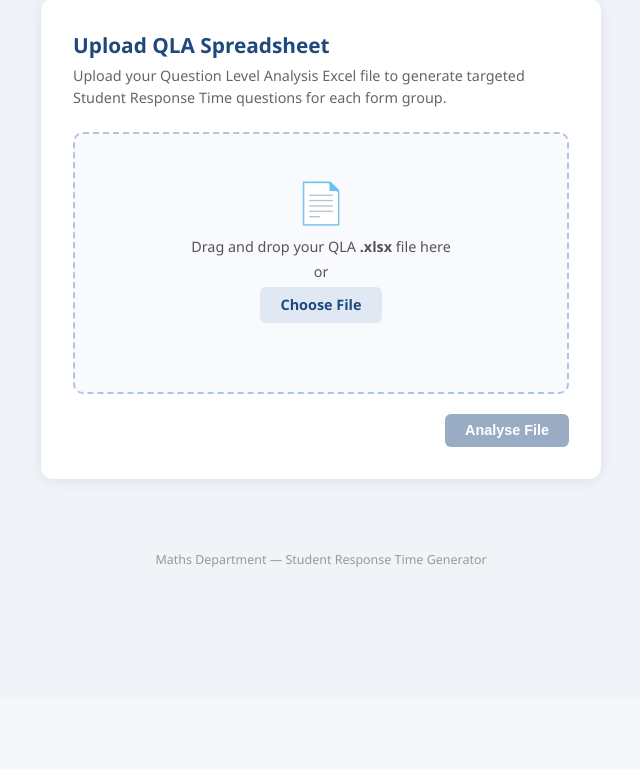
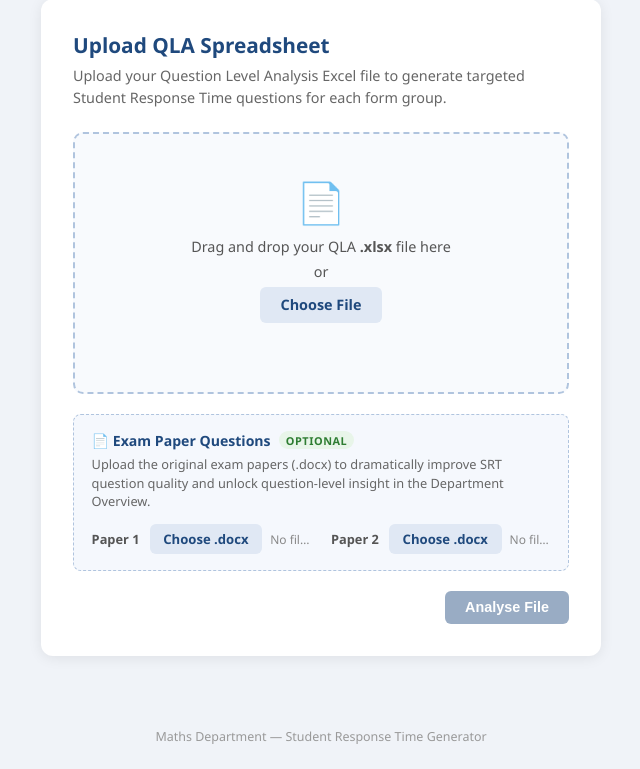
Before and after one commit to PressureJag/QLA-to-SRT-JBA, a Flask app: page / in a window 1280 px wide. Shown: the part 101-870 px from the top of the page, without its empty margins (319-959 px from the left). Before the commit the page ends 668 px from the top, so only its background shows below. Run offline with Flask 3, Linux system fonts and the light colour scheme.

Commit message:
Add exam paper question integration
Optional upload of Paper 1 and Paper 2 Word documents (.docx) on the
upload page. Questions are parsed by Q-number and matched to QLA topic
columns, enriching every downstream output:

- SRT generation: Claude prompt now includes the original exam question
  so generated revision questions directly mirror the tested sub-skill
- Department Overview: question text shown in priority targets, under
  each class focus card topic bar, and as heatmap cell hover tooltips
- Analysis page: heatmap hover tooltips include question text
- Gracefully no-ops if no papers are uploaded (existing behaviour unchanged)

Co-Authored-By: Claude Sonnet 4.6 <noreply@anthropic.com>

```diff
--- a/analyser.py
+++ b/analyser.py
@@ -214,7 +214,7 @@ def scan_qla(filepath):
     return result
 
 
-def deep_analyse_qla(filepath):
+def deep_analyse_qla(filepath, question_bank=None):
     """
     Full deep analysis of a QLA file.
 
@@ -264,10 +264,11 @@ def deep_analyse_qla(filepath):
                 stats  = _topic_stats(scores, q["max_marks"])
                 if stats:
                     cls_topic_stats.append({
-                        "topic":     q["topic"],
-                        "max_marks": q["max_marks"],
+                        "topic":         q["topic"],
+                        "max_marks":     q["max_marks"],
                         **stats,
-                        "band":      _score_band(stats["avg_pct"]),
+                        "band":          _score_band(stats["avg_pct"]),
+                        "question_text": (question_bank or {}).get(q["topic"], {}).get("text"),
                     })
 
             cls_topic_stats.sort(key=lambda x: x["avg_pct"])
@@ -299,7 +300,12 @@ def deep_analyse_qla(filepath):
         # ── Topic heatmap: all topics × all classes ───────────────────────
         heatmap = []
         for q in merged:
-            row = {"topic": q["topic"], "max_marks": q["max_marks"], "class_data": {}}
+            row = {
+                "topic":         q["topic"],
+                "max_marks":     q["max_marks"],
+                "class_data":    {},
+                "question_text": (question_bank or {}).get(q["topic"], {}).get("text"),
+            }
             all_scores = []
             for cls in all_classes:
                 scores = q["class_scores"].get(cls, [])
@@ -371,7 +377,10 @@ def deep_analyse_qla(filepath):
                     "group_code": code, "group_name": group_data["name"], "avg_pct": row["group_avg_pct"],
                 })
     output["cross_group_weak"] = sorted(
-        [{"topic": t, "groups": g, "min_pct": min(x["avg_pct"] for x in g)}
+        [{"topic":         t,
+          "groups":        g,
+          "min_pct":       min(x["avg_pct"] for x in g),
+          "question_text": (question_bank or {}).get(t, {}).get("text")}
          for t, g in weak_map.items() if len(g) >= 2],
         key=lambda x: x["min_pct"],
     )
--- a/app.py
+++ b/app.py
@@ -15,6 +15,16 @@ except ImportError:
     pass
 
 from analyser import deep_analyse_qla
+from parsers.exam_paper import parse_papers
+
+
+def _load_question_bank():
+    """Load saved question bank JSON from session path, or return {}."""
+    path = session.get("questions_path")
+    if path and Path(path).exists():
+        with open(path) as f:
+            return json.load(f)
+    return {}
 
 app = Flask(__name__)
 app.secret_key = os.environ.get("SECRET_KEY", "dev-secret-change-in-prod")
@@ -38,6 +48,19 @@ def index():
     return render_template("index.html")
 
 
+def _save_upload(file_obj, allowed_exts):
+    """Save an uploaded file and return its Path, or None if invalid."""
+    if not file_obj or not file_obj.filename:
+        return None
+    ext = file_obj.filename.rsplit(".", 1)[-1].lower()
+    if ext not in allowed_exts:
+        return None
+    name = f"{uuid.uuid4().hex}_{secure_filename(file_obj.filename)}"
+    path = UPLOAD_FOLDER / name
+    file_obj.save(path)
+    return path
+
+
 @app.route("/upload", methods=["POST"])
 def upload():
     if "qla_file" not in request.files:
@@ -52,8 +75,23 @@ def upload():
     save_path   = UPLOAD_FOLDER / unique_name
     f.save(save_path)
 
+    # Optional exam paper uploads (Paper 1 / Paper 2)
+    p1 = _save_upload(request.files.get("paper1"), {"docx"})
+    p2 = _save_upload(request.files.get("paper2"), {"docx"})
+    question_bank = parse_papers(p1, p2)
+
+    # Persist question bank as JSON so we don't re-parse on every request
+    if question_bank:
+        qb_name = f"{uuid.uuid4().hex}_questions.json"
+        qb_path = UPLOAD_FOLDER / qb_name
+        with open(qb_path, "w") as fh:
+            json.dump(question_bank, fh)
+        session["questions_path"] = str(qb_path)
+    else:
+        session.pop("questions_path", None)
+
     try:
-        analysis = deep_analyse_qla(save_path)
+        analysis = deep_analyse_qla(save_path, question_bank=question_bank)
     except Exception as e:
         save_path.unlink(missing_ok=True)
         return render_template("index.html", error=f"Could not read file: {e}")
@@ -74,7 +112,7 @@ def generate_srt():
 
     # Re-run analysis from the stored file (avoids session size limits)
     try:
-        analysis = deep_analyse_qla(qla_path)
+        analysis = deep_analyse_qla(qla_path, question_bank=_load_question_bank())
     except Exception as e:
         return render_template("index.html", error=f"Could not re-read file: {e}")
 
@@ -119,7 +157,7 @@ def department():
         return redirect(url_for("index"))
 
     try:
-        analysis = deep_analyse_qla(qla_path)
+        analysis = deep_analyse_qla(qla_path, question_bank=_load_question_bank())
     except Exception as e:
         return render_template("index.html", error=f"Could not re-read file: {e}")
 
--- a/requirements.txt
+++ b/requirements.txt
@@ -1,5 +1,6 @@
 flask>=3.0.0
 anthropic>=0.25.0
 openpyxl>=3.1.0
+python-docx>=1.0.0
 werkzeug>=3.0.0
 python-dotenv>=1.0.0
--- a/static/style.css
+++ b/static/style.css
@@ -243,6 +243,103 @@ footer { text-align: center; padding: 1.5rem; font-size: 0.78rem; color: #999; m
   .group-panel { box-shadow: none; border: 1px solid #ccc; page-break-before: always; }
   .group-panel:first-of-type { page-break-before: avoid; }
   .class-breakdown-card { page-break-inside: avoid; }
+}
+
+/* ── Exam paper upload section (index page) ─────────────────────────────────── */
+.papers-section {
+  margin-top: 1.25rem;
+  background: #f5f8fd;
+  border: 1.5px dashed #b0c4de;
+  border-radius: 8px;
+  padding: 1rem 1.1rem;
+}
+
+.papers-header {
+  display: flex;
+  align-items: center;
+  gap: 0.5rem;
+  margin-bottom: 0.35rem;
+}
+
+.papers-title {
+  font-weight: 700;
+  font-size: 0.88rem;
+  color: #1f497d;
+}
+
+.papers-optional-tag {
+  background: #e8f5e9;
+  color: #2e7d32;
+  font-size: 0.68rem;
+  font-weight: 700;
+  padding: 0.1rem 0.45rem;
+  border-radius: 10px;
+  text-transform: uppercase;
+  letter-spacing: 0.05em;
+}
+
+.papers-hint {
+  font-size: 0.8rem;
+  color: #666;
+  margin-bottom: 0.85rem;
+  line-height: 1.45;
+}
+
+.papers-row {
+  display: flex;
+  gap: 1.25rem;
+  flex-wrap: wrap;
+}
+
+.paper-upload {
+  display: flex;
+  align-items: center;
+  gap: 0.5rem;
+  flex: 1;
+  min-width: 200px;
+}
+
+.paper-label {
+  font-size: 0.8rem;
+  font-weight: 700;
+  color: #555;
+  min-width: 50px;
+}
+
+.paper-btn {
+  white-space: nowrap;
+  flex-shrink: 0;
+}
+
+.paper-chosen {
+  font-size: 0.75rem;
+  color: #888;
+  overflow: hidden;
+  text-overflow: ellipsis;
+  white-space: nowrap;
+  flex: 1;
+}
+
+/* ── Question text displays ──────────────────────────────────────────────────── */
+.priority-question-text {
+  font-size: 0.75rem;
+  color: #7a5c00;
+  font-style: italic;
+  margin: 0.25rem 0 0.35rem;
+  line-height: 1.4;
+}
+
+.cfc-question-text {
+  font-size: 0.68rem;
+  color: #999;
+  font-style: italic;
+  margin-top: 0.2rem;
+  line-height: 1.35;
+  overflow: hidden;
+  text-overflow: ellipsis;
+  display: -webkit-box;
+  -webkit-line-clamp: 2;
+  -webkit-box-orient: vertical;
 }
 
 /* ── Department Overview Page ───────────────────────────────────────────────── */
--- a/templates/analysis.html
+++ b/templates/analysis.html
@@ -201,7 +201,7 @@
             {% for cls in group.all_classes %}
               {% set cd = row.class_data.get(cls) %}
               {% if cd %}
-              <td class="heat-cell {{ cd.band }}" title="{{ cls }}: {{ cd.avg_pct }}% ({{ cd.num_students }} students)">
+              <td class="heat-cell {{ cd.band }}" title="{{ cls }}: {{ cd.avg_pct }}% ({{ cd.num_students }} students){% if row.question_text %} | {{ row.question_text[:120] }}{% endif %}">
                 {{ cd.avg_pct }}%
               </td>
               {% else %}
--- a/templates/index.html
+++ b/templates/index.html
@@ -18,6 +18,32 @@
       <input type="file" id="qlaFile" name="qla_file" accept=".xlsx,.xls" style="display:none">
       <p class="file-chosen" id="fileChosen"></p>
     </div>
+
+    <div class="papers-section">
+      <div class="papers-header">
+        <span class="papers-title">&#128196; Exam Paper Questions</span>
+        <span class="papers-optional-tag">Optional</span>
+      </div>
+      <p class="papers-hint">
+        Upload the original exam papers (.docx) to dramatically improve SRT question quality
+        and unlock question-level insight in the Department Overview.
+      </p>
+      <div class="papers-row">
+        <div class="paper-upload">
+          <label class="paper-label" for="paper1">Paper 1</label>
+          <label class="btn btn-secondary btn-sm paper-btn" for="paper1">Choose .docx</label>
+          <input type="file" id="paper1" name="paper1" accept=".docx" style="display:none">
+          <span class="paper-chosen" id="paper1Chosen">No file chosen</span>
+        </div>
+        <div class="paper-upload">
+          <label class="paper-label" for="paper2">Paper 2</label>
+          <label class="btn btn-secondary btn-sm paper-btn" for="paper2">Choose .docx</label>
+          <input type="file" id="paper2" name="paper2" accept=".docx" style="display:none">
+          <span class="paper-chosen" id="paper2Chosen">No file chosen</span>
+        </div>
+      </div>
+    </div>
+
     <div class="submit-row">
       <button type="submit" class="btn btn-primary" id="submitBtn" disabled>Analyse File</button>
     </div>
@@ -25,10 +51,10 @@
 </div>
 
 <script>
-  const input = document.getElementById('qlaFile');
-  const chosen = document.getElementById('fileChosen');
+  const input     = document.getElementById('qlaFile');
+  const chosen    = document.getElementById('fileChosen');
   const submitBtn = document.getElementById('submitBtn');
-  const dropZone = document.getElementById('dropZone');
+  const dropZone  = document.getElementById('dropZone');
 
   input.addEventListener('change', () => {
     if (input.files.length) {
@@ -51,5 +77,12 @@
       submitBtn.disabled = false;
     }
   });
+
+  ['paper1', 'paper2'].forEach(id => {
+    document.getElementById(id).addEventListener('change', function() {
+      const label = document.getElementById(id + 'Chosen');
+      label.textContent = this.files.length ? this.files[0].name : 'No file chosen';
+    });
+  });
 </script>
 {% endblock %}
```
Also changed, not shown: generators/srt.py (+21 -5 lines), parsers/exam_paper.py (added, +101 -0 lines), templates/department.html (+7 -1 lines), parsers/__init__.py (added).
